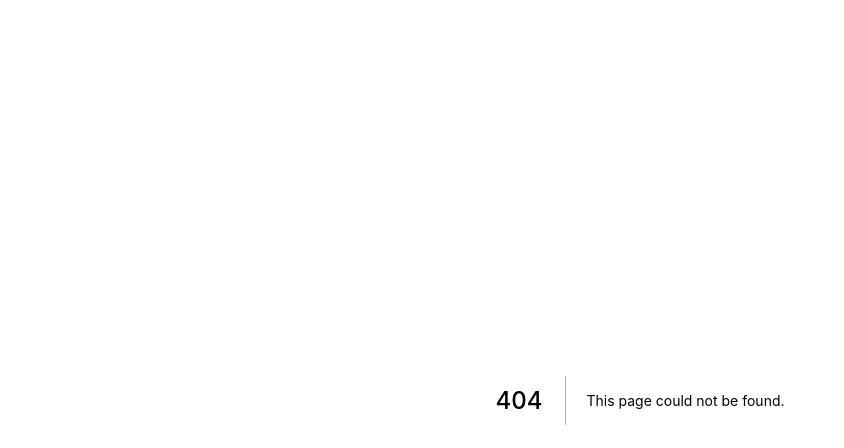
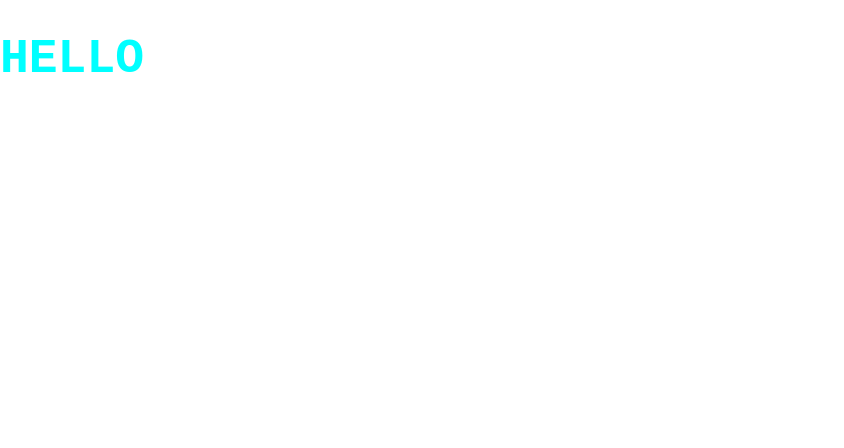
Before and after one commit to Sashankr/Next-JS-Demo, a Next.js app: page /demo in a window 1280 px wide. Before the commit this address had no page. Shown: the top 448 px of the page, without its empty margins (0-844 px from the left). Built offline with nearby package versions, Linux system fonts and the light colour scheme.

Commit message:
css modules

```diff
--- a/pages/_app.tsx
+++ b/pages/_app.tsx
@@ -1,7 +1,6 @@
 import '../styles/globals.css'
 
 function MyApp({ Component, pageProps }) {
-console.log('Hello from app');
 
   return <Component {...pageProps} />
 }
--- /dev/null
+++ b/pages/demo.tsx
@@ -0,0 +1,9 @@
+import styles from "../styles/demo.module.css";
+
+export default function Demo(){
+  return (
+    <div>
+      <h1 className={styles.title}>Hello</h1>
+    </div>
+  );
+}
--- a/pages/index.tsx
+++ b/pages/index.tsx
@@ -16,8 +16,8 @@ function Title(props) {
 export default function Home() {
   return (
     <div>
-      <Title heading={'Dynamic Title'}/>
-      <h1>Hello World</h1>
+      {/* <Title heading={'Dynamic Title'}/> */}
+      {/* <h1>Hello World</h1> */}
     </div>
   );
 }
--- /dev/null
+++ b/styles/demo.module.css
@@ -0,0 +1,6 @@
+.title{
+    color: cyan;
+    font-size: 3rem;
+    text-transform: uppercase;
+    font-family: monospace;
+}
```
